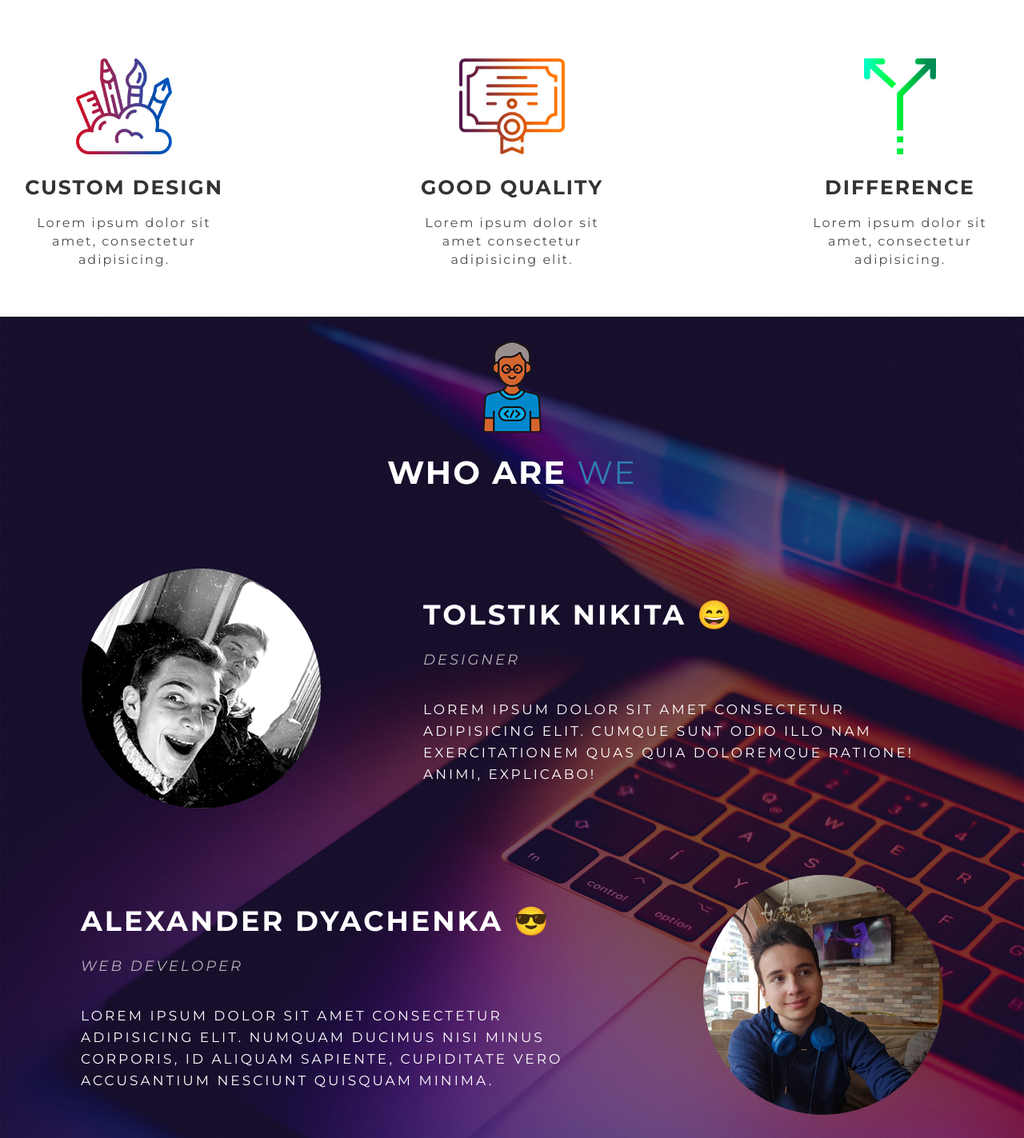
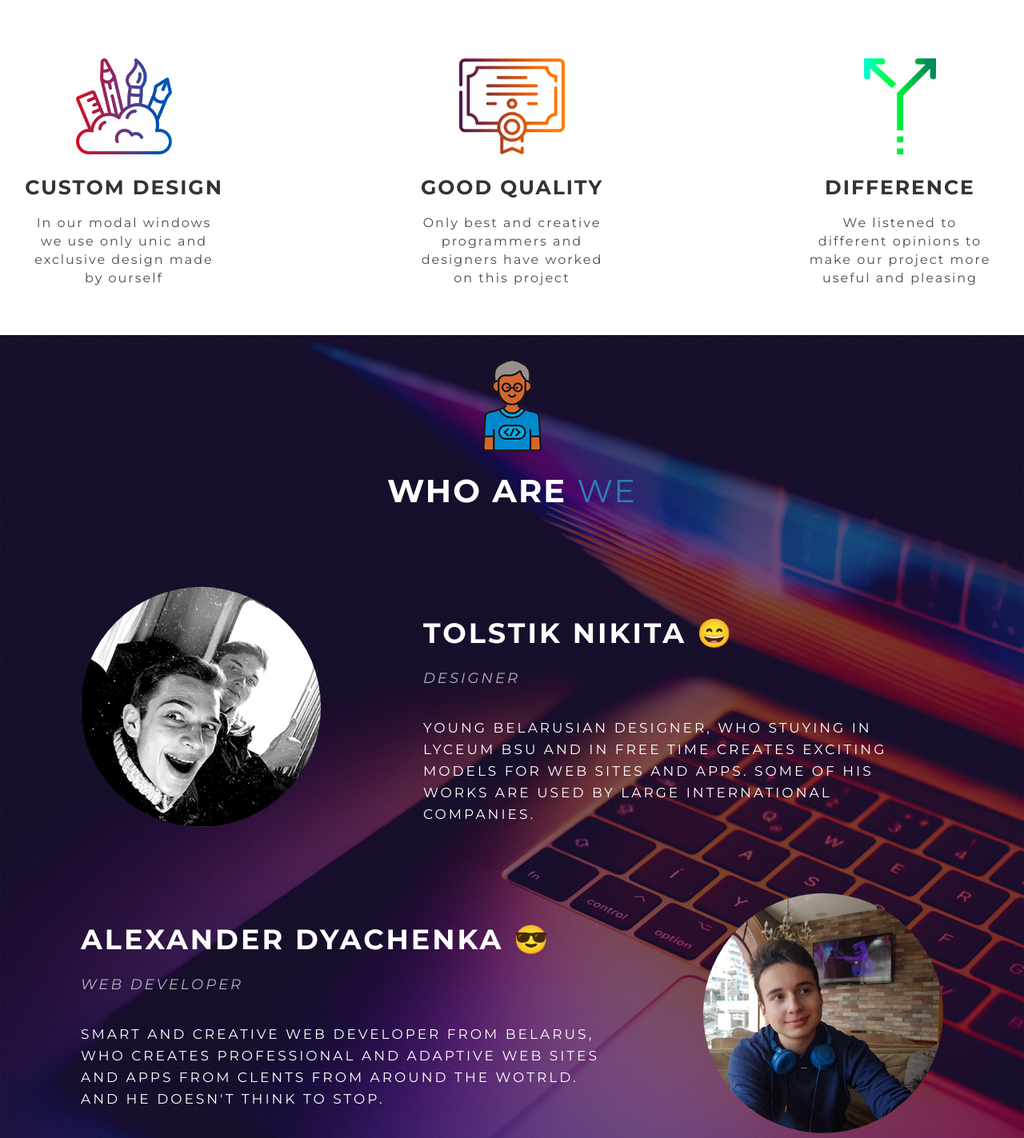
Before and after one commit to V1be-Official/ModalX, a plain HTML site: page app/templates/about.html in a window 1280 px wide. Shown: the part 1057-2480 px from the top of the page at 80% size. Drawn offline with Linux system fonts and the light colour scheme.

Commit message:
Text_fin

```diff
--- a/app/templates/about.html
+++ b/app/templates/about.html
@@ -43,7 +43,7 @@
 	<div class="first_dark_pic"></div>
 	<div class="first_block_main">
 		<h1 class="title">Modal X</h1>
-		<p class="subtitle">Lorem Ipsum is simply dummy text of the printing <br> and typesetting industry.</p>
+		<p class="subtitle">A universal framework which will nice complement any site, <br> and its components ideally replace standard modal windows</p>
 			<a class="btn started" href="#">
 					Get Started
 			</a>
@@ -66,7 +66,7 @@
 						Custom design
 					</h1>
 					<p class="sec_block_main_item_text_parag">
-						Lorem ipsum dolor sit amet, consectetur adipisicing.
+						In our modal windows we use only unic and exclusive design made by ourself
 					</p>
 				</div>
 			</div>
@@ -77,7 +77,7 @@
 						Good quality
 					</h1>
 					<p class="sec_block_main_item_text_parag">
-						Lorem ipsum dolor sit amet consectetur adipisicing elit.
+						Only best and creative programmers and designers have worked on this project
 					</p>
 				</div>
 			</div>
@@ -88,7 +88,7 @@
 						Difference
 					</h1>
 					<p class="sec_block_main_item_text_parag">
-						Lorem ipsum dolor sit amet, consectetur adipisicing.
+						We listened to different opinions to make our project more useful and pleasing
 					</p>
 				</div>
 			</div>
@@ -119,7 +119,7 @@
 							DESIGNER
 						</p>
 						<p class="third_block_nikita_text_p">
-							Lorem ipsum dolor sit amet consectetur adipisicing elit. Cumque sunt odio illo nam exercitationem quas quia doloremque ratione! Animi, explicabo!
+							Young Belarusian designer, who stuying in Lyceum BSU and in free time creates exciting models for web sites and apps. Some of his works are used by large international companies.
 						</p>
 					</div>
 				</div>
@@ -137,7 +137,7 @@
 							WEB DEVELOPER
 						</p>
 						<p class="third_block_alex_text_p">
-							Lorem ipsum dolor sit amet consectetur adipisicing elit. Numquam ducimus nisi minus corporis, id aliquam sapiente, cupiditate vero accusantium nesciunt quisquam minima.
+							Smart and creative web developer from Belarus, who creates professional and adaptive web sites and apps from clents from around the wotrld. And he doesn't think to stop.
 						</p>
 					</div>
 				</div>
```
